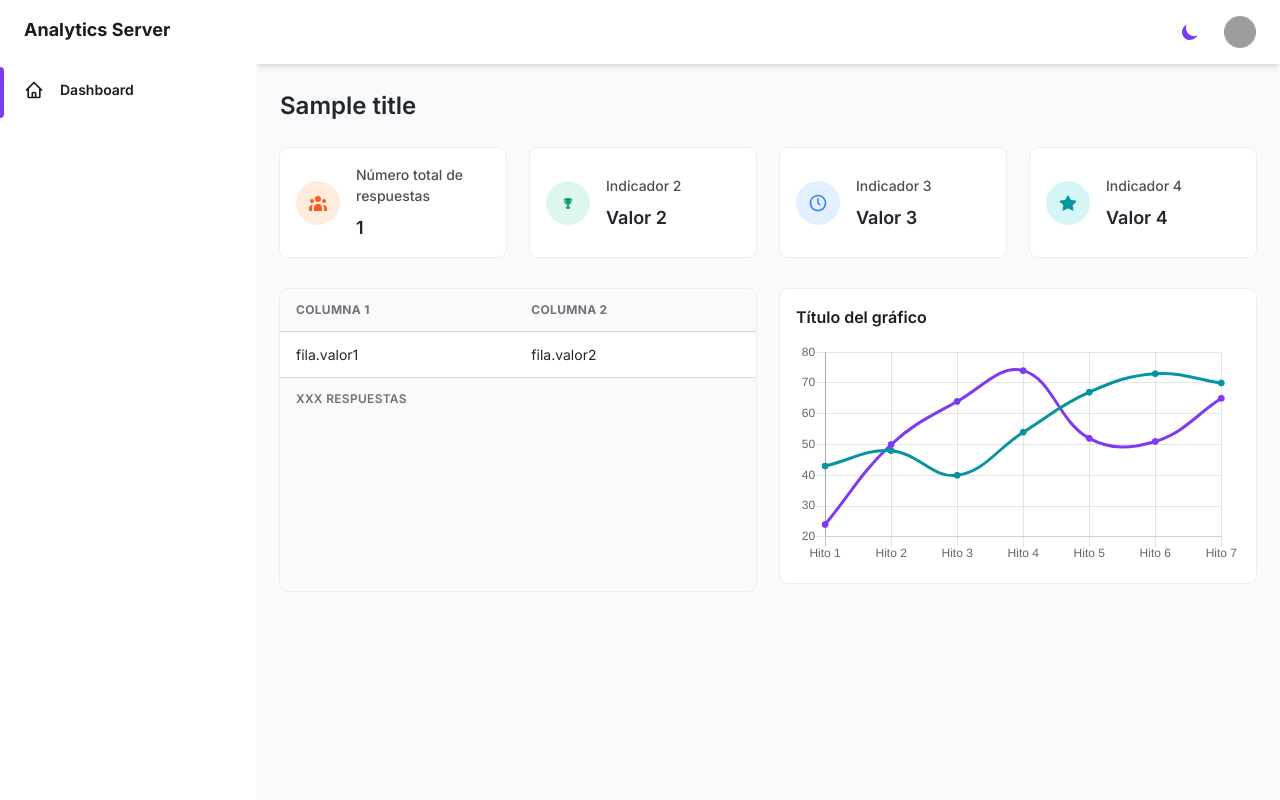
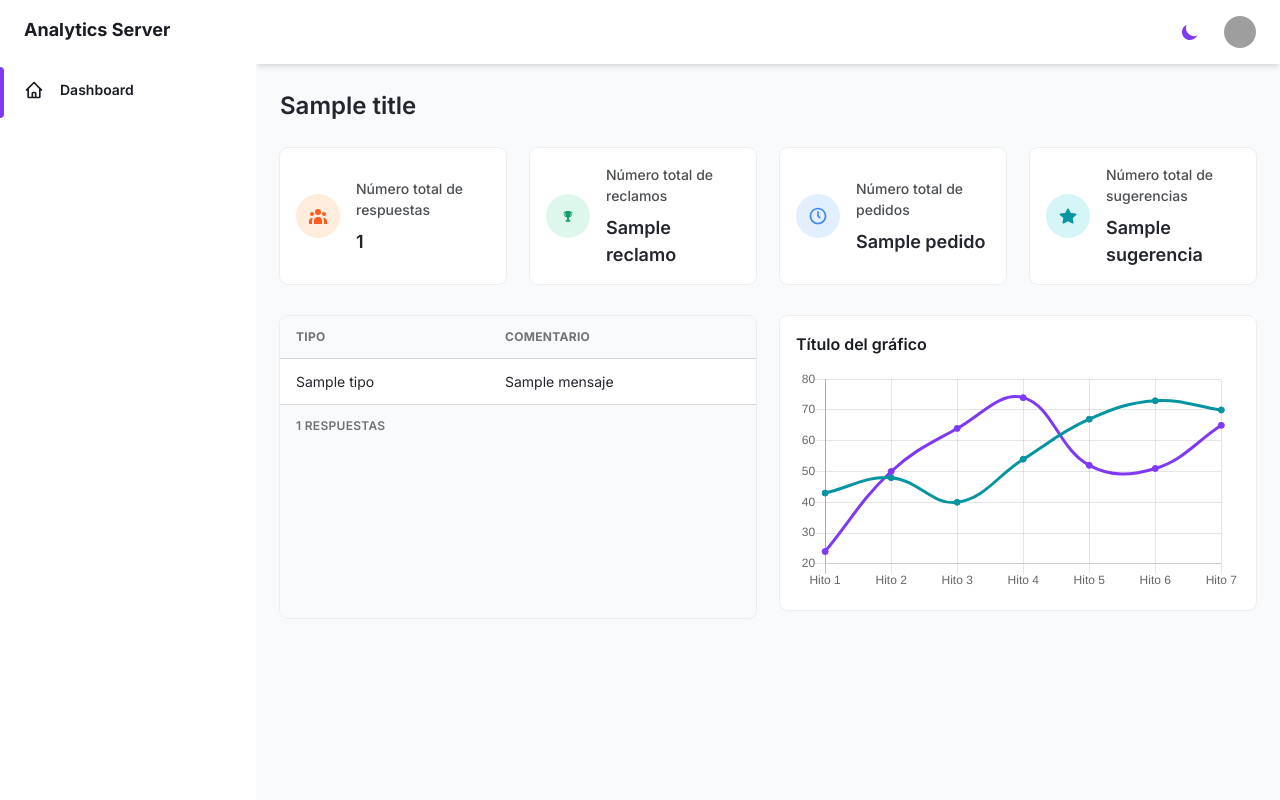
Before and after one commit to vicbguti-espol/django_data_monitor, a Django app: template templates/dashboard/index.html in a window 1280 px wide. Run offline with Django 5.2, Linux system fonts and the light colour scheme; the template is opened without the code that fills it: most values are stand-ins (such as "Sample title", 1, 10 or a date in 2020); grey boxes are pictures that could not be loaded.

Commit message:
table and indicators

```diff
--- a/backend_analytics_server/settings.py
+++ b/backend_analytics_server/settings.py
@@ -126,4 +126,4 @@ STATICFILES_DIRS = [
 
 DEFAULT_AUTO_FIELD = "django.db.models.BigAutoField"
 
-API_URL = "https://jsonplaceholder.typicode.com/posts"
+API_URL = "https://vicbguti.pythonanywhere.com/landing/api/?format=json"
--- a/templates/dashboard/content/data.html
+++ b/templates/dashboard/content/data.html
@@ -43,12 +43,12 @@
         </div>
         <div>
           <p class="mb-2 text-sm font-medium text-gray-600 dark:text-gray-400">
-            Indicador 2
+            Número total de reclamos
           </p>
           <p class="text-lg font-semibold text-gray-700 dark:text-gray-200">
 
             <!-- START - valor del indicador 2 -->
-            Valor 2
+            {{conteo.reclamo}}
             <!-- END - valor del indicador 2 -->
 
           </p>
@@ -66,12 +66,12 @@
         </div>
         <div>
           <p class="mb-2 text-sm font-medium text-gray-600 dark:text-gray-400">
-            Indicador 3
+            Número total de pedidos
           </p>
           <p class="text-lg font-semibold text-gray-700 dark:text-gray-200">
 
             <!-- START - valor del indicador 3 -->
-            Valor 3
+            {{conteo.pedido}}
             <!-- END - valor del indicador 3 -->
 
           </p>
@@ -89,12 +89,12 @@
         </div>
         <div>
           <p class="mb-2 text-sm font-medium text-gray-600 dark:text-gray-400">
-            Indicador 4
+            Número total de sugerencias
           </p>
           <p class="text-lg font-semibold text-gray-700 dark:text-gray-200">
 
             <!-- START - valor del indicador 4 -->
-            Valor 4
+            {{conteo.sugerencia}}
             <!-- END - valor del indicador 4 -->
 
           </p>
@@ -113,25 +113,29 @@
             <thead>
               <tr
                 class="text-xs font-semibold tracking-wide text-left text-gray-500 uppercase border-b dark:border-gray-700 bg-gray-50 dark:text-gray-400 dark:bg-gray-800">
-                <th class="px-4 py-3">Columna 1</th>
-                <th class="px-4 py-3">Columna 2</th>
+                <th class="px-4 py-3">Tipo</th>
+                <th class="px-4 py-3">Comentario</th>
               </tr>
             </thead>
             <tbody class="bg-white divide-y dark:divide-gray-700 dark:bg-gray-800">
 
               <!-- START - respuestas -->
+
+              {% for key, item in posts.items %}
               <tr class="text-gray-700 dark:text-gray-400">
                 <td class="px-4 py-3 text-sm">
                   <!-- START - fila.valor1 -->
-                  fila.valor1
+                  {{item.tipo}}
                   <!-- END - fila.valor1 -->
                 </td>
                 <td class="px-4 py-3 text-sm">
                   <!-- START - fila.valor2 -->
-                  fila.valor2
+                  {{item.mensaje}}
                   <!-- END - fila.valor2 -->
                 </td>
               </tr>
+              {% endfor %}
+
               <!-- END - respuestas -->
 
             </tbody>
@@ -141,7 +145,7 @@
           class="grid px-4 py-3 text-xs font-semibold tracking-wide text-gray-500 uppercase border-t dark:border-gray-700 bg-gray-50 sm:grid-cols-9 dark:text-gray-400 dark:bg-gray-800">
           <span class="flex items-center col-span-3">
             <!-- START - # total de respuestas -->
-            XXX
+            {{total_responses}}
             <!-- END - # total de respuestas -->
             respuestas
           </span>
```
Also changed, not shown: dashboard/views.py (+8 -0 lines).
